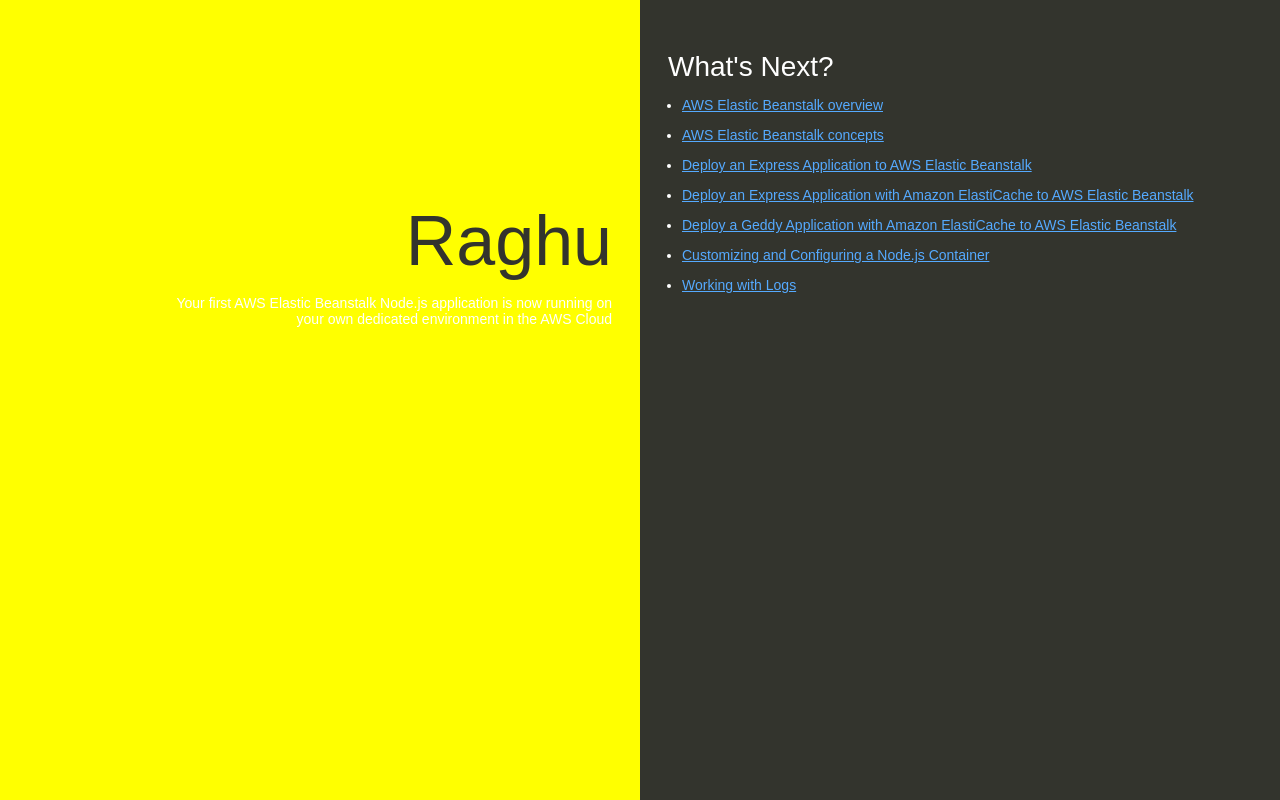
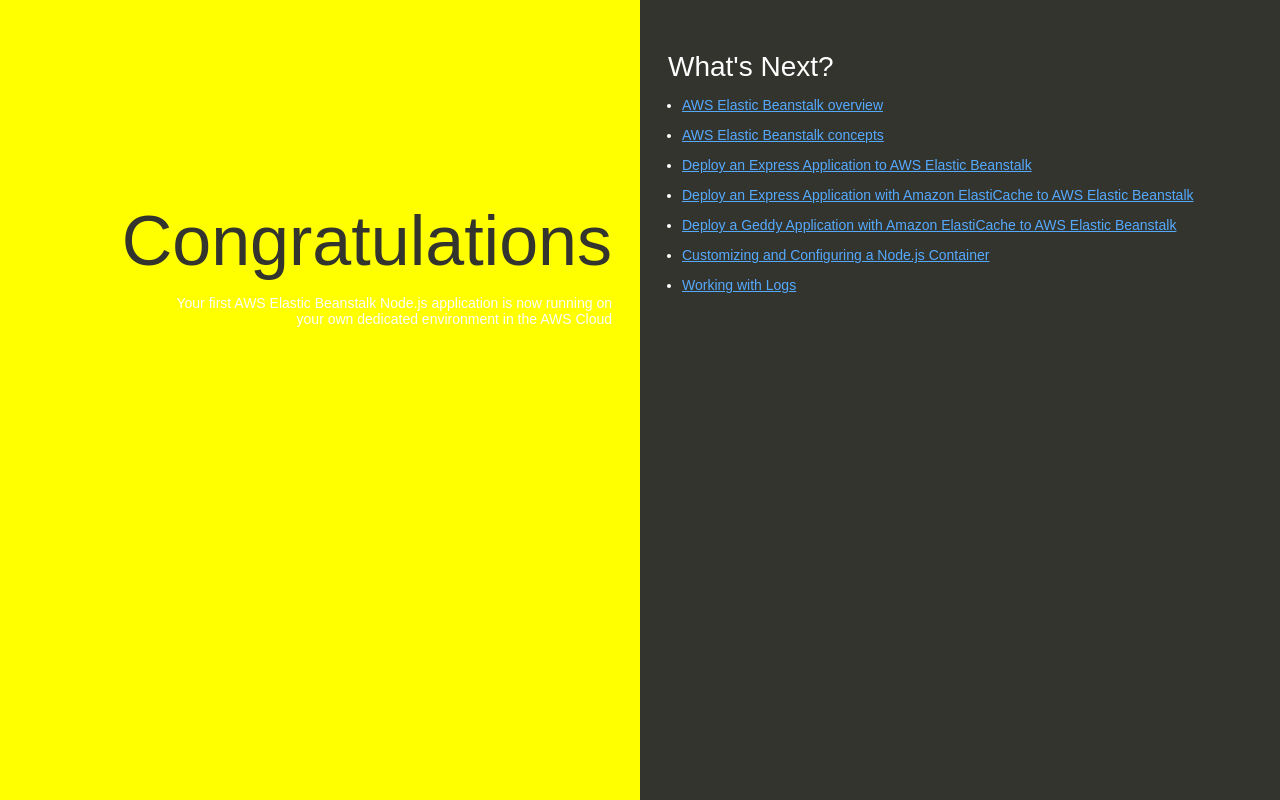
Before and after one commit to zeldebro/aws-do-co2, a website: page index.html in a window 1280 px wide. Drawn offline with Linux system fonts and the light colour scheme.

Commit message:
Update index.html

```diff
--- a/index.html
+++ b/index.html
@@ -74,7 +74,7 @@
   </head>
   <body>
     <div class="textColumn">
-      <h1>Raghu</h1>
+      <h1>Congratulations</h1>
       <p>Your first AWS Elastic Beanstalk Node.js application is now running on your own dedicated environment in the AWS Cloud</p>
     </div>
     <div class="linksColumn">
```
